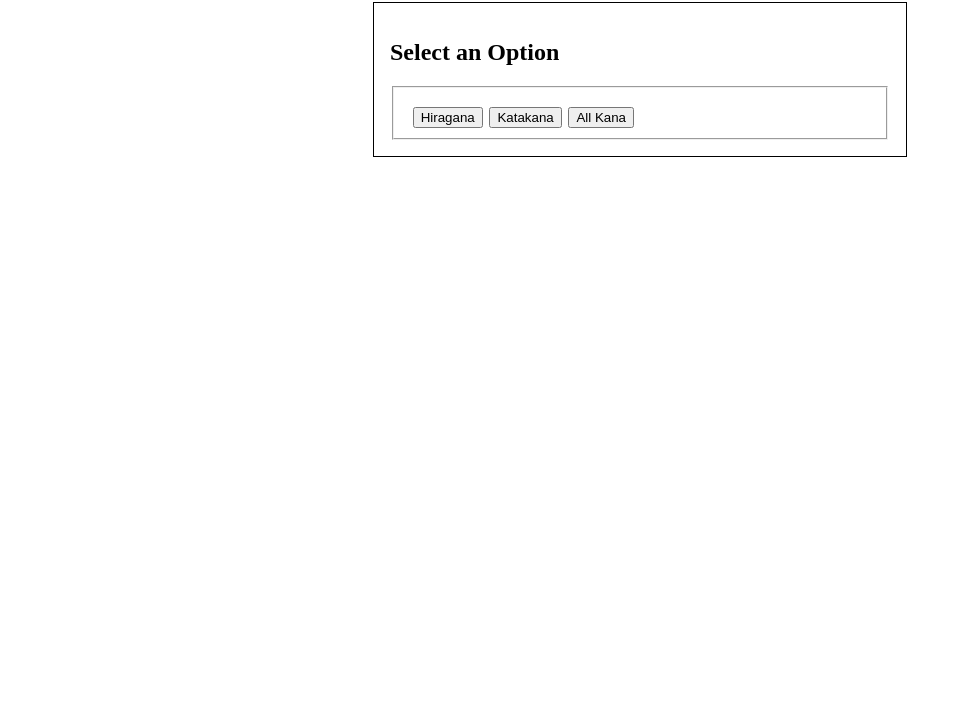
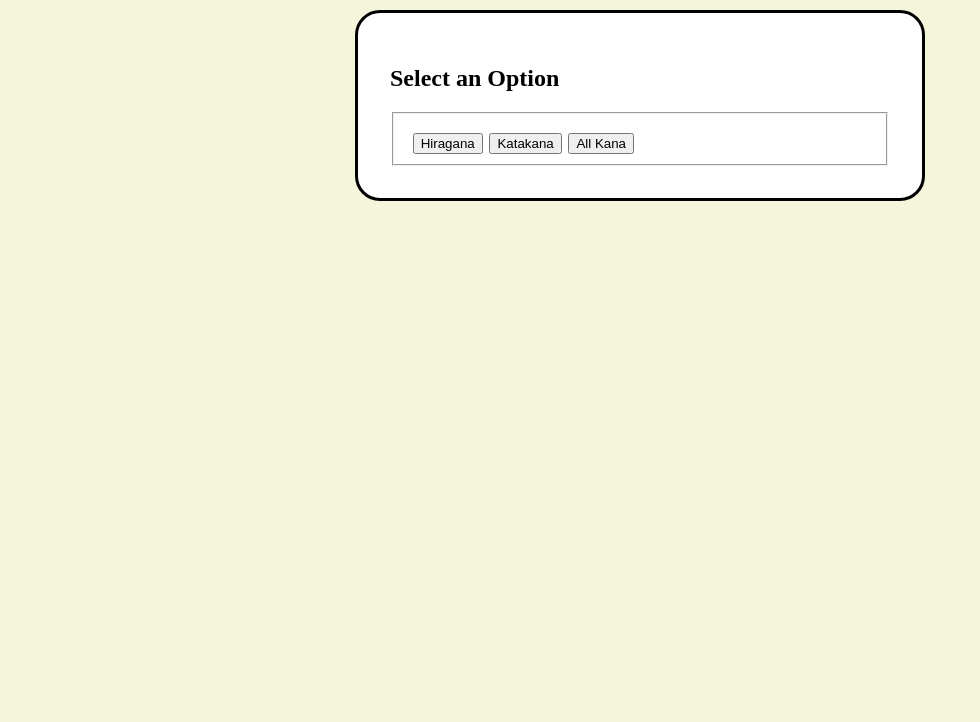
Before and after one commit to jpblicer/KanaFlashCardApp, a plain HTML site: page index.html in a window 1280 px wide. Shown: the part 78-800 px from the top of the page, without its empty margins (0-980 px from the left). Drawn offline with Linux system fonts and the light colour scheme.

Commit message:
Cleaned up with CSS to make the page more pleasant and reactive.

```diff
--- a/styles.css
+++ b/styles.css
@@ -1,8 +1,17 @@
+body{
+    background-color: beige;
+    display:flex;
+    justify-content: center;
+    align-items: center;
+    flex-direction: column;
+}
+
 form{
-    margin: 0 auto;
     width: 500px;
-    padding: 1em;
-    border: 1px solid black;
+    padding: 2em;
+    border: 3px solid black;
+    border-radius: 25px;
+    background-color: white;
 }
 
 ul{
```
